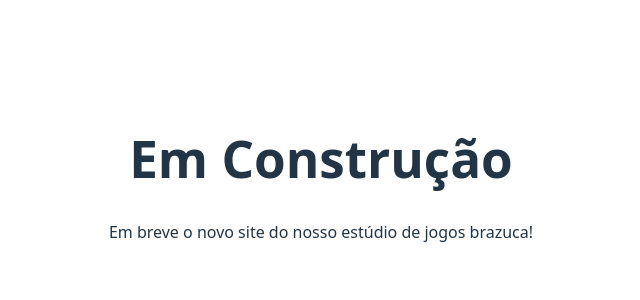
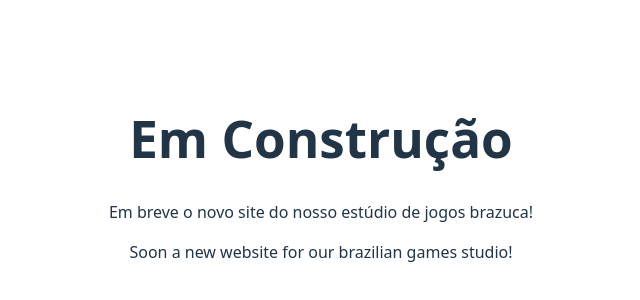
Before and after one commit to TechStrikeBrasil/techstrike-website, a React (Vite) app: page / in a window 1280 px wide. Shown: the part 222-522 px from the top of the page, without its empty margins (319-959 px from the left). Built offline with nearby package versions, Linux system fonts and the light colour scheme.

Commit message:
Added englsh description on website

```diff
--- a/package.json
+++ b/package.json
@@ -13,8 +13,10 @@
     "deploy": "gh-pages -d dist"
   },
   "dependencies": {
+    "@tailwindcss/vite": "^4.1.17",
     "react": "^19.1.1",
-    "react-dom": "^19.1.1"
+    "react-dom": "^19.1.1",
+    "tailwindcss": "^4.1.17"
   },
   "devDependencies": {
     "@eslint/js": "^9.36.0",
--- a/src/App.tsx
+++ b/src/App.tsx
@@ -8,6 +8,7 @@ function App() {
         <h1>Em Construção</h1>
         <p>Em breve o novo site do nosso estúdio de jogos brazuca!</p>
 
+        <p>Soon a new website for our brazilian games studio!</p>
       </div>
     </>
   )
```
Also changed, not shown: 1 other file (tests, documents, lock files or other folders).
